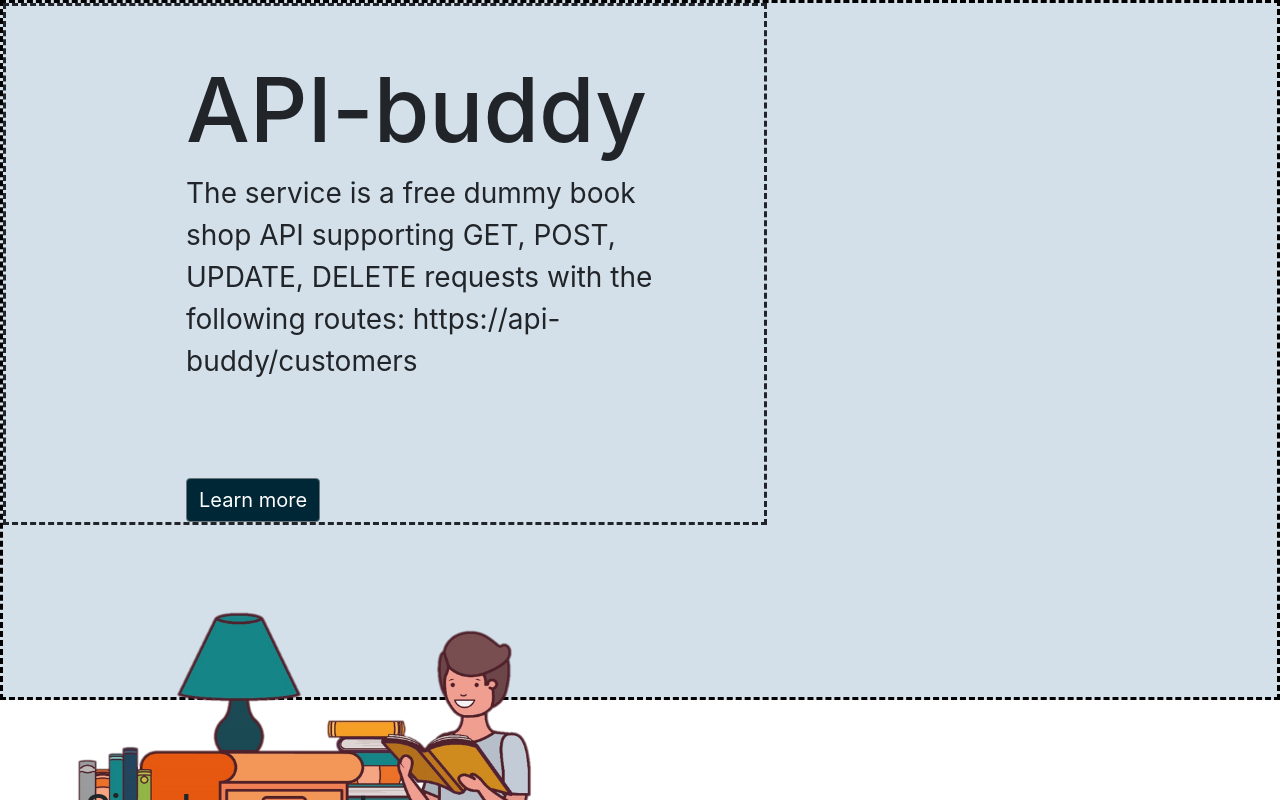
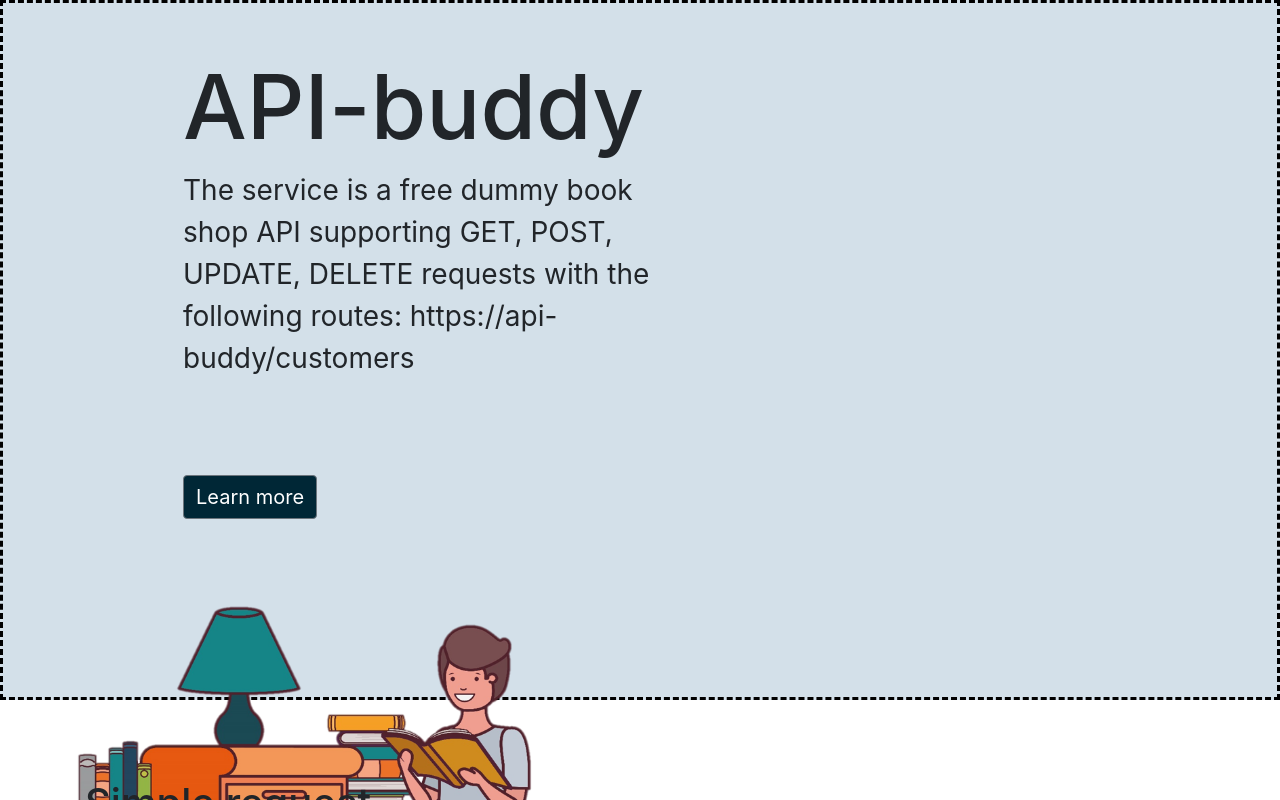
Before and after one commit to SidnevIgor/api-buddy-react, a React (Create React App) app: page / in a window 1280 px wide. Shown: the top 800 px of the page. Built offline with nearby package versions, Linux system fonts and the light colour scheme.

Commit message:
Update header.jsx

```diff
--- a/src/components/header.jsx
+++ b/src/components/header.jsx
@@ -10,7 +10,7 @@ class Header extends Component {
   render() {
     return (
       <div style = {{borderColor: "black", borderStyle: "dashed",width: "100%", height: "700px", display: "inline-block", backgroundColor: "#D3E0E9", fontFamily: "Inter"}}>
-        <div className="inline-container" style={{display: "inline-block", borderStyle: "dashed", width: "60%"}}>
+        <div className="inline-container" style={{display: "inline-block", width: "60%"}}>
           <h1 style={{marginLeft: "180px", marginTop: "50px", fontSize: "90px"}}>API-buddy</h1>
           <p className="lead font-weight-normal" style={{marginLeft: "180px", fontSize: "28px", width:"65%"}}>The service is a free dummy book shop API supporting GET, POST, UPDATE, DELETE requests with the following routes: https://api-buddy/customers</p>
           <a className={this.state.buttonClass}
```
